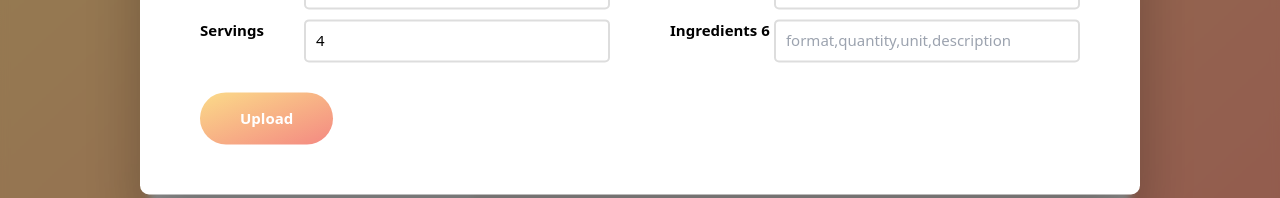
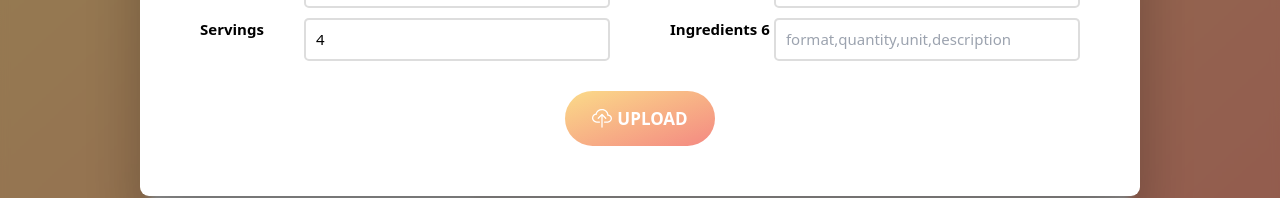
Before and after one commit to uezekiel-mufin/forkify-nextjs, a Next.js app: page / in a window 1280 px wide. Both pictures are taken after a click on the item "Add Recipe". Shown: the part 476-674 px from the top of the page. Built offline with nearby package versions, Linux system fonts and the light colour scheme.

Commit message:
the functionality of checking the bookmark icon when a bookmarked recipe is loaded into the view

```diff
--- a/pages/index.js
+++ b/pages/index.js
@@ -16,6 +16,7 @@ export default function Home() {
   const [bookmark, setBookmark] = useState([]);
   const [loader, setLoader] = useState(true);
   const [newRecipeData, setNewRecipeData] = useState(undefined);
+  const [isClicked, setIsClicked] = useState(false);
 
   //a function to format the individual recipe object gotten from the API into useful data
   const createRecipeData = (newRecipe) => {
@@ -66,7 +67,7 @@ export default function Home() {
       let { recipe } = data.data;
 
       const newrecipe = createRecipeData(recipe);
-
+      markBookmarked(newrecipe);
       setRecipeDetails(newrecipe);
       setRecipeIngredients(newrecipe.ingredients);
       recipe && setLoader(true);
@@ -82,10 +83,10 @@ export default function Home() {
 
   const displayBookmark = (id) => {
     const selectedBookmark = bookmark.filter((item) => item.id === id);
-    console.log(selectedBookmark);
     setRecipeDetails(selectedBookmark[0]);
     setRecipeIngredients(selectedBookmark[0].ingredients);
     setRecipeServings(selectedBookmark[0].servings);
+    markBookmarked(selectedBookmark[0]);
   };
 
   //A functionality to uploading new recipe and setting the newRecipe to the current recipe displayed
@@ -148,6 +149,13 @@ export default function Home() {
     }
   };
 
+  const markBookmarked = (bookmarkRecipe) => {
+    console.log(bookmark.some((item) => item.id === bookmarkRecipe.id));
+    bookmark.some((item) => item.id === bookmarkRecipe.id)
+      ? setIsClicked(true)
+      : setIsClicked(false);
+  };
+
   return (
     <div className="relative container min-h-[117rem] m-0  bg-bgContainer py-20 px-60">
       {modal && (
@@ -177,6 +185,7 @@ export default function Home() {
           currentPage={currentPage}
           setCurrentPage={setCurrentPage}
           getRecipeDetails={getRecipeDetails}
+          markBookmarked={markBookmarked}
         />
 
         <section className="main">
@@ -190,6 +199,8 @@ export default function Home() {
             setRecipeServings={setRecipeServings}
             bookmark={bookmark}
             setBookmark={setBookmark}
+            isClicked={isClicked}
+            setIsClicked={setIsClicked}
           />
           <HowToCook recipeDetails={recipeDetails} />
         </section>
--- a/public/components/AddRecipe.jsx
+++ b/public/components/AddRecipe.jsx
@@ -1,6 +1,6 @@
 import React, { useState, useEffect } from "react";
 import { useForm } from "react-hook-form";
-
+import { BsCloudUpload } from "react-icons/bs";
 import { AiOutlineClose } from "react-icons/ai";
 
 const AddRecipe = ({ setModal, handleUpload }) => {
@@ -179,9 +179,14 @@ const AddRecipe = ({ setModal, handleUpload }) => {
               </div>
             </div>
           </div>
-          <button className="flex mt-[3rem] text-[1.5rem] font-semibold px-[4rem] py-[1.5rem] bg-bgUploadBtn text-white rounded-[10rem] text-center justify-items-center">
-            Upload
-          </button>
+          <div className="flex justify-center">
+            <button className="flex mt-[3rem] w-[150px] items-center gap-2  text-[1.7rem] font-semibold px-[4rem] py-[1.5rem] bg-bgUploadBtn uppercase text-white rounded-[10rem] text-center justify-center">
+              <span className="text-[2rem]">
+                <BsCloudUpload />
+              </span>
+              <span>Upload</span>
+            </button>
+          </div>
         </form>
       </div>
     </div>
--- a/public/components/RecipeViews.jsx
+++ b/public/components/RecipeViews.jsx
@@ -20,9 +20,9 @@ const RecipeViews = ({
   recipeServings,
   bookmark,
   setBookMark,
+  isClicked,
+  setIsClicked,
 }) => {
-  const [isClicked, setIsClicked] = useState(false);
-
   //changing the quantity of the ingredients when the servings changes
 
   const increaseServings = () => {
@@ -54,20 +54,20 @@ const RecipeViews = ({
     bookmark.push(recipeDetails);
     alert(`Your Recipe has been added to your bookmark!!!`);
     localStorage.setItem("bookmarks", JSON.stringify(bookmark));
-    setIsClicked(!isClicked);
+    // setIsClicked(!isClicked);
   };
 
   //Removing the clicked functionality from the bookmarking symbol when a new recipe displays
-  useEffect(() => {
-    setIsClicked(false);
-  }, [recipeDetails]);
+  // useEffect(() => {
+  //   // setIsClicked(false);
+  // }, [recipeDetails]);
 
   const override = {
     display: "block",
     margin: "0 auto",
     borderColor: "red",
   };
-
+  console.log(isClicked);
   return (
     <div className="main">
       <div className=" justify-center opacity-70 relative h-[400px]">
--- a/public/components/SearchResults.jsx
+++ b/public/components/SearchResults.jsx
@@ -1,52 +1,73 @@
-import React, { useState } from 'react'
-import Image from 'next/image'
+import React, { useState } from "react";
+import Image from "next/image";
 
-const SearchResults = ({fetchedRecipes, currentPage, setCurrentPage, getRecipeDetails}) => {
-
-  const pageLimit = 10
-  const start =( currentPage - 1 ) * pageLimit;
-  const end = ( start + pageLimit )  ;
-  const pages = +Math.ceil(fetchedRecipes?.length / (pageLimit))
-  const prev =(e)=>{
+const SearchResults = ({
+  fetchedRecipes,
+  currentPage,
+  setCurrentPage,
+  getRecipeDetails,
+  markBookmarked,
+}) => {
+  const pageLimit = 10;
+  const start = (currentPage - 1) * pageLimit;
+  const end = start + pageLimit;
+  const pages = +Math.ceil(fetchedRecipes?.length / pageLimit);
+  const prev = (e) => {
     const target = e.target;
-    if(target.closest('.btn-prev') && currentPage > 1){
-      setCurrentPage(currentPage - 1)
+    if (target.closest(".btn-prev") && currentPage > 1) {
+      setCurrentPage(currentPage - 1);
     }
+  };
+  const next = (e) => {
+    const target = e.target;
+    if (target.closest(".btn-next") && currentPage <= pages - 1) {
+      setCurrentPage(currentPage + 1);
+      if (currentPage === pages) return;
     }
-  const next =(e)=>{
-    const target = e.target;
-      if(target.closest('.btn-next') && currentPage <= pages - 1){
-        setCurrentPage(currentPage + 1)
-        if(currentPage === pages)return
-
-      }
-  }
-
-
+  };
 
   return (
-  <div className='sidebar'>
-    <ul className='flex flex-1 flex-col py-[3rem]'>
-     {fetchedRecipes?.slice(start,end).map((item,index)=>(
-        <li key={item.id} onClick={()=>getRecipeDetails(item.id)}>
-          <a  className='flex  gap-8 py-[1.5rem] px-[3.25rem] items-center hover:bg-[#f2efee] cursor-pointer'>
-            <Image src={`${item.image_url}`} alt='item__image' width={56} height={56} className='rounded-full'/>
+    <div className="sidebar">
+      <ul className="flex flex-1 flex-col py-[3rem]">
+        {fetchedRecipes?.slice(start, end).map((item, index) => (
+          <li key={item.id} onClick={() => getRecipeDetails(item.id)}>
+            <a className="flex  gap-8 py-[1.5rem] px-[3.25rem] items-center hover:bg-[#f2efee] cursor-pointer">
+              <Image
+                src={`${item.image_url}`}
+                alt="item__image"
+                width={56}
+                height={56}
+                className="rounded-full"
+              />
               <div>
-              <h3 className='text-[#f38e82] max-w-[15rem] text-[1.45rem] overflow-hidden text-ellipsis whitespace-nowrap uppercase'>{item.title}</h3>
-               <h2 className='text-[#918581] text-[1.15rem] uppercase font-semibold'>{item.publisher}</h2>
+                <h3 className="text-[#f38e82] max-w-[15rem] text-[1.45rem] overflow-hidden text-ellipsis whitespace-nowrap uppercase">
+                  {item.title}
+                </h3>
+                <h2 className="text-[#918581] text-[1.15rem] uppercase font-semibold">
+                  {item.publisher}
+                </h2>
               </div>
             </a>
           </li>
         ))}
       </ul>
-    {pages > 1 &&
-      <div  className=' flex justify-around items-end h-[31px]'>
-      <button onClick={prev} className='btn-prev bg-[#f9f5f3] text-[#f38e82] text-[1.3rem] py-[0.5rem] px-[1.8rem] capitalize font-semibold rounded-full flex gap-3 items-center justify-center transition-all  duration-200 hover:bg-[#f3ded4]'><span>prev</span></button>
-      <button onClick={(e)=>next(e)} className='btn-next bg-[#f9f5f3] text-[#f38e82] text-[1.3rem] py-[0.5rem] px-[1.8rem] capitalize font-semibold rounded-full flex gap-3 items-center justify-center transition-all duration-200 hover:bg-[#f3ded4] '><span>next</span></button>
+      {pages > 1 && (
+        <div className=" flex justify-around items-end h-[31px]">
+          <button
+            onClick={prev}
+            className="btn-prev bg-[#f9f5f3] text-[#f38e82] text-[1.3rem] py-[0.5rem] px-[1.8rem] capitalize font-semibold rounded-full flex gap-3 items-center justify-center transition-all  duration-200 hover:bg-[#f3ded4]"
+          >
+            <span>prev</span>
+          </button>
+          <button
+            onClick={(e) => next(e)}
+            className="btn-next bg-[#f9f5f3] text-[#f38e82] text-[1.3rem] py-[0.5rem] px-[1.8rem] capitalize font-semibold rounded-full flex gap-3 items-center justify-center transition-all duration-200 hover:bg-[#f3ded4] "
+          >
+            <span>next</span>
+          </button>
         </div>
-    }
+      )}
     </div>
-  )
-
-}
+  );
+};
 export default SearchResults;
```
Lines whose indentation alone changed are shown as unchanged.
